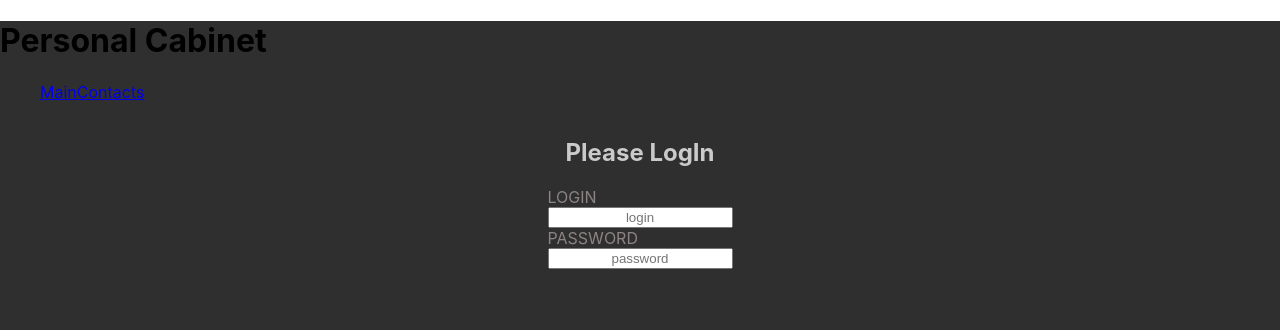
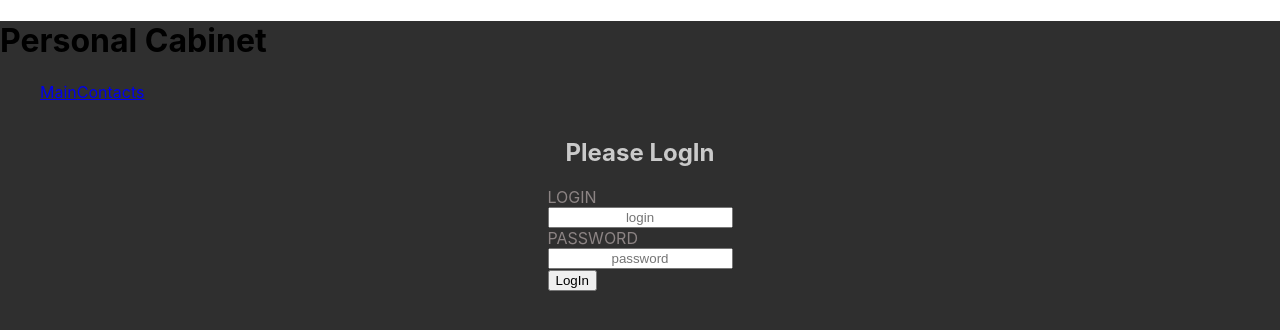
Before and after one commit to Ranisans/personal-cabinet, a React (Create React App) app: page / in a window 1280 px wide. Shown: the top 330 px of the page. Built offline with nearby package versions, Linux system fonts and the light colour scheme; the HTML template or start-up script is replaced by a standard one.

Commit message:
feat: add callback to LoginPage

```diff
--- a/src/App.tsx
+++ b/src/App.tsx
@@ -8,6 +8,13 @@ import PrivateRouter from "./PrivateRoute";
 import "./main.scss";
 
 const App: React.FC = () => {
+  const [isAuth, setIsAuth] = React.useState(false);
+
+  const logIn = (login: string, password: string) => {
+    console.log("loginCallback:void -> password", password);
+    console.log("loginCallback:void -> login", login);
+  };
+
   return (
     <Router>
       <div className="App">
@@ -20,10 +27,14 @@ const App: React.FC = () => {
             Contacts
           </Link>
         </ul>
-        <Route exact path="/" component={LoginPage} />
+        <Route
+          exact
+          path="/"
+          render={() => <LoginPage loginCallback={logIn} />}
+        />
         <PrivateRouter
           path="/contacts"
-          isAuthenticated={false}
+          isAuthenticated={isAuth}
           Component={ContactPage}
         />
       </div>
--- a/src/components/LoginPage/index.tsx
+++ b/src/components/LoginPage/index.tsx
@@ -4,13 +4,24 @@ import InputBlock from "../InputBlock";
 
 import "./LoginPage.scss";
 
-const LoginPage: React.FC = () => {
+export interface LPProps {
+  loginCallback: (login: string, password: string) => void;
+}
+
+const LoginPage: React.FC<LPProps> = ({ loginCallback }: LPProps) => {
   const [login, setLogin] = useState<string>("");
   const [password, setPassword] = useState<string>("");
 
+  const submit = (e: React.FormEvent<HTMLButtonElement>) => {
+    if (login && password) {
+      e.preventDefault();
+      loginCallback(login, password);
+    }
+  };
+
   return (
     <div className="login_page">
-      <div className="login_page-container">
+      <form className="login_page-container">
         <h2 className="login_page-title">Please LogIn</h2>
         <InputBlock
           className="login_page-data"
@@ -27,7 +38,10 @@ const LoginPage: React.FC = () => {
           isPassword
           callback={setPassword}
         />
-      </div>
+        <button onClick={submit} type="submit">
+          LogIn
+        </button>
+      </form>
     </div>
   );
 };
```
Also changed, not shown: 1 other file (tests, documents, lock files or other folders).
